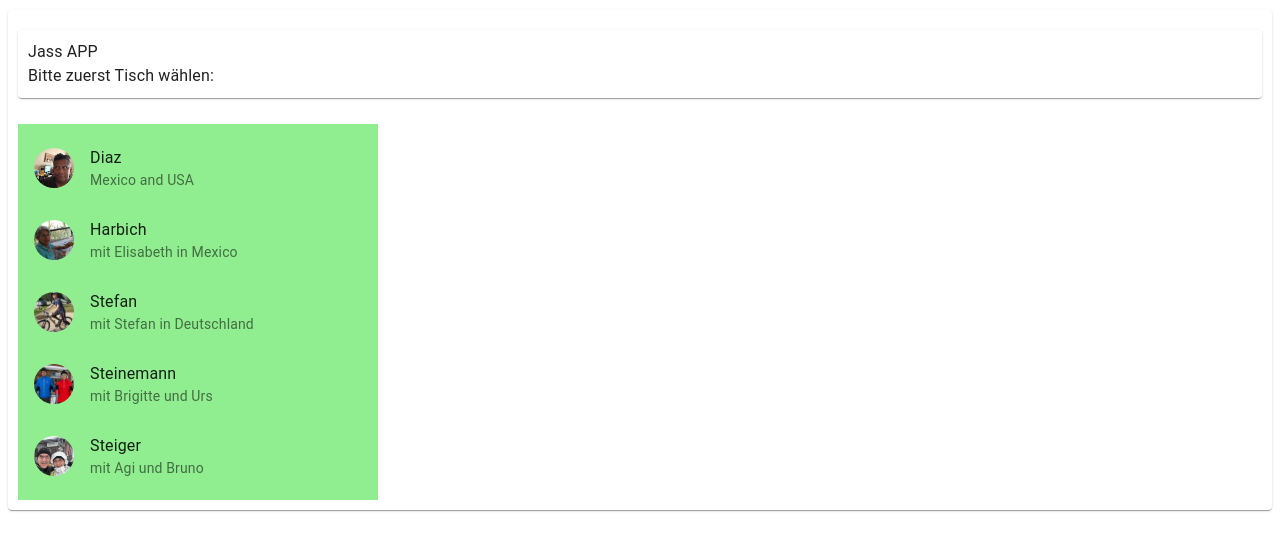
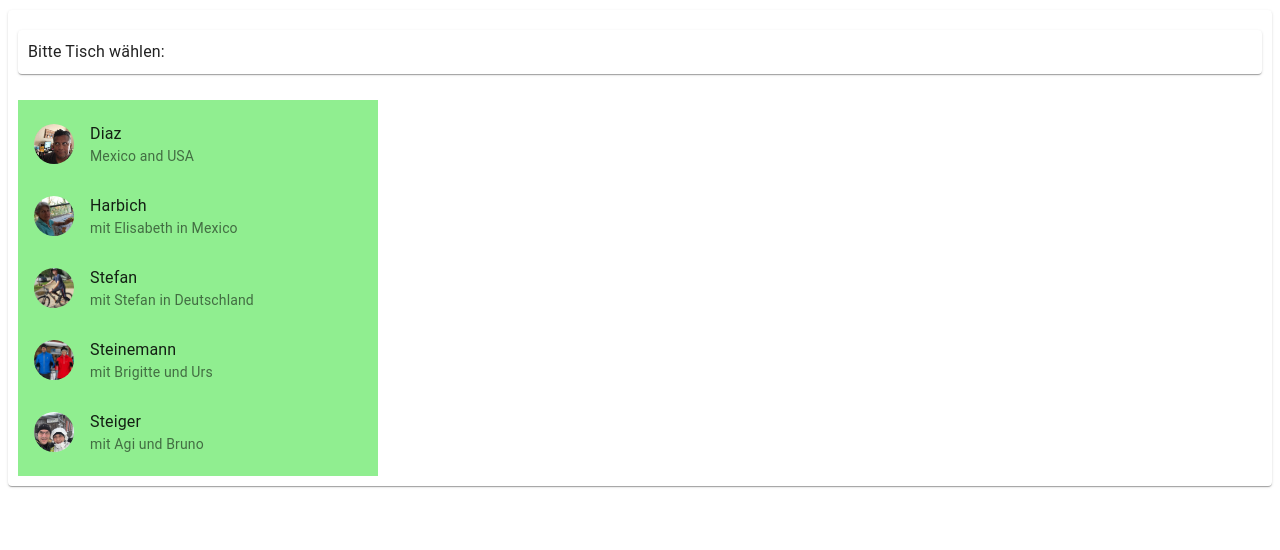
Before and after one commit to ThomasZehnder/JassWebApp, a React (Create React App) app: page / in a window 1280 px wide. Shown: the top 550 px of the page. Built offline with nearby package versions, Linux system fonts and the light colour scheme.

Commit message:
table selection in supervisor accessible

```diff
--- a/src/Components/Contents/Supervisor.js
+++ b/src/Components/Contents/Supervisor.js
@@ -1,4 +1,6 @@
-import React from 'react';
+import React, { Fragment } from 'react';
+import { BrowserRouter as Router, Route } from "react-router-dom";
+
 import {
   Paper,
   Typography,
@@ -6,6 +8,7 @@ import {
   Grid
 } from '@material-ui/core';
 
+import { StartScreen } from '../Layouts'
 
 import { SetPlayerNames } from './Widgets';
 import { SetPlayVariant } from './Widgets';
@@ -59,6 +62,15 @@ export default class Supervisor extends React.Component {
             <br />
         </Typography>
       </Paper>
+      <Paper style={styles.PaperParagraph}>
+        <Fragment>
+          <Router>
+            <Fragment>
+              <Route path="/" component={StartScreen} />
+            </Fragment>
+          </Router>
+        </Fragment>
+      </Paper>
 
       {(Player.devMode) ? (
         <div>
--- a/src/Components/Layouts/StartScreen.js
+++ b/src/Components/Layouts/StartScreen.js
@@ -77,7 +77,7 @@ export default class StartScreen extends React.Component {
         <Grid item xs={12}>
           <Paper style={styles.localPaper}>
             <Typography variant="body1" >
-              Jass APP <br /> Bitte zuerst Tisch wählen:
+               Bitte Tisch wählen:
             </Typography>
           </Paper>
         </Grid>
```
